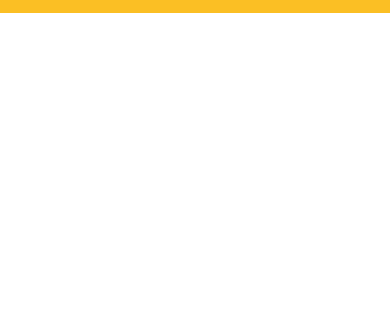
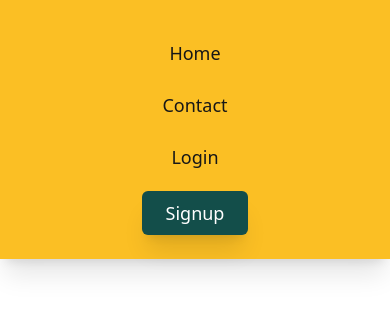
Before and after one commit to cindywongdev/tailwind-practice, a website built with Vite: page homesmart-landing-page/index.html in a window 390 px wide. Both pictures are taken after a click on the button "Open Menu". Shown: the part 53-366 px from the top of the page. Built offline with nearby package versions, Linux system fonts and the light colour scheme.

Commit message:
added click listener

```diff
--- a/homesmart-landing-page/index.html
+++ b/homesmart-landing-page/index.html
@@ -48,7 +48,9 @@
           text-neutral-900
           hover:text-neutral-600
           transition-colors
-        ">
+
+        " aria-expanded="false"
+        aria-label="Open Menu">
           <svg xmlns="http://www.w3.org/2000/svg" fill="none" viewBox="0 0 24 24" stroke-width="1.5" stroke="currentColor" class="w-8 h-8">
             <path stroke-linecap="round" stroke-linejoin="round" d="M3.75 6.75h16.5M3.75 12h16.5m-16.5 5.25h16.5" />
           </svg>
--- a/homesmart-landing-page/main.js
+++ b/homesmart-landing-page/main.js
@@ -1 +1,15 @@
 import './style.css'
+
+const navBtn = document.querySelector('#menu')
+const menuBar = document.querySelector('[role="menubar"]')
+
+navBtn.addEventListener('click', () => {
+    // get value of the aria-expanded attribute
+    // isExpanded will either be true or false
+    const isExpanded = JSON.parse(navBtn.getAttribute('aria-expanded'))
+    // flip the value on click
+    navBtn.setAttribute('aria-expanded', !isExpanded)
+    // toggle on click
+    menuBar.classList.toggle('hidden')
+    menuBar.classList.toggle('flex')
+})
```
